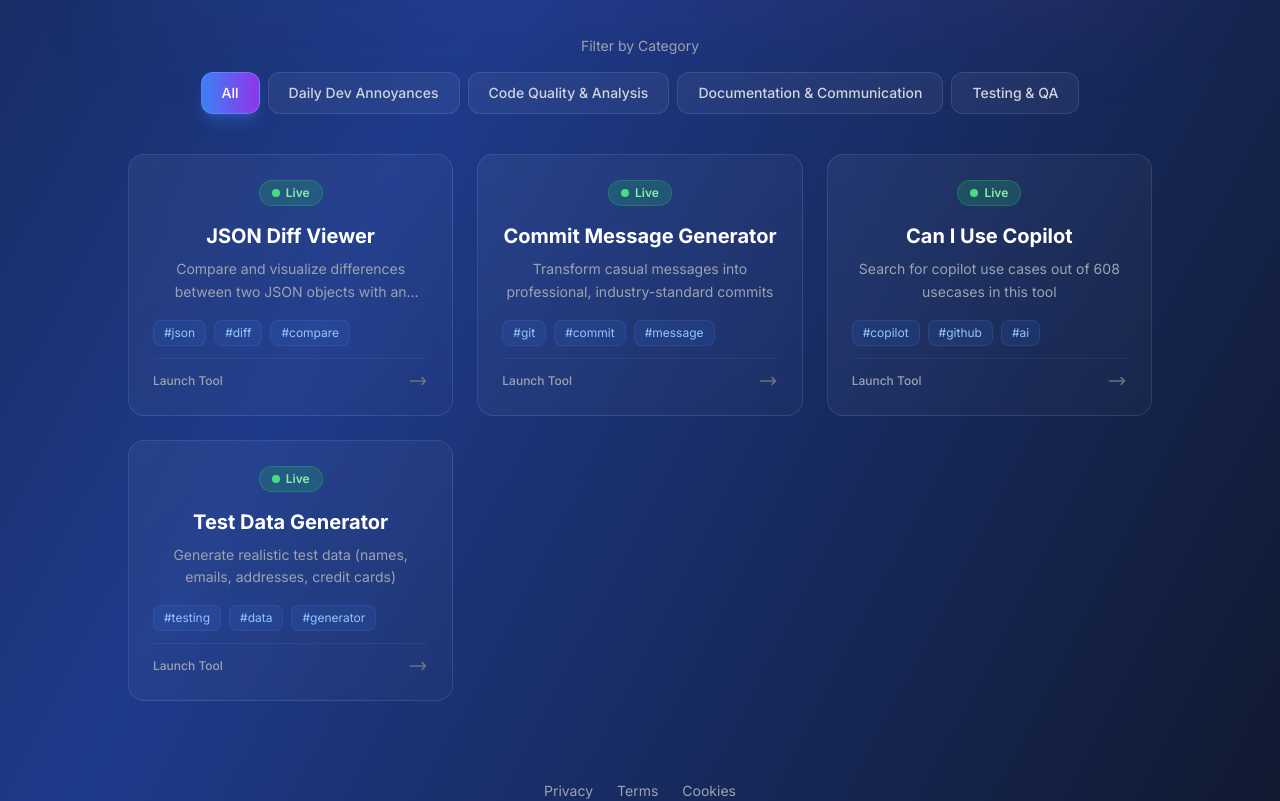
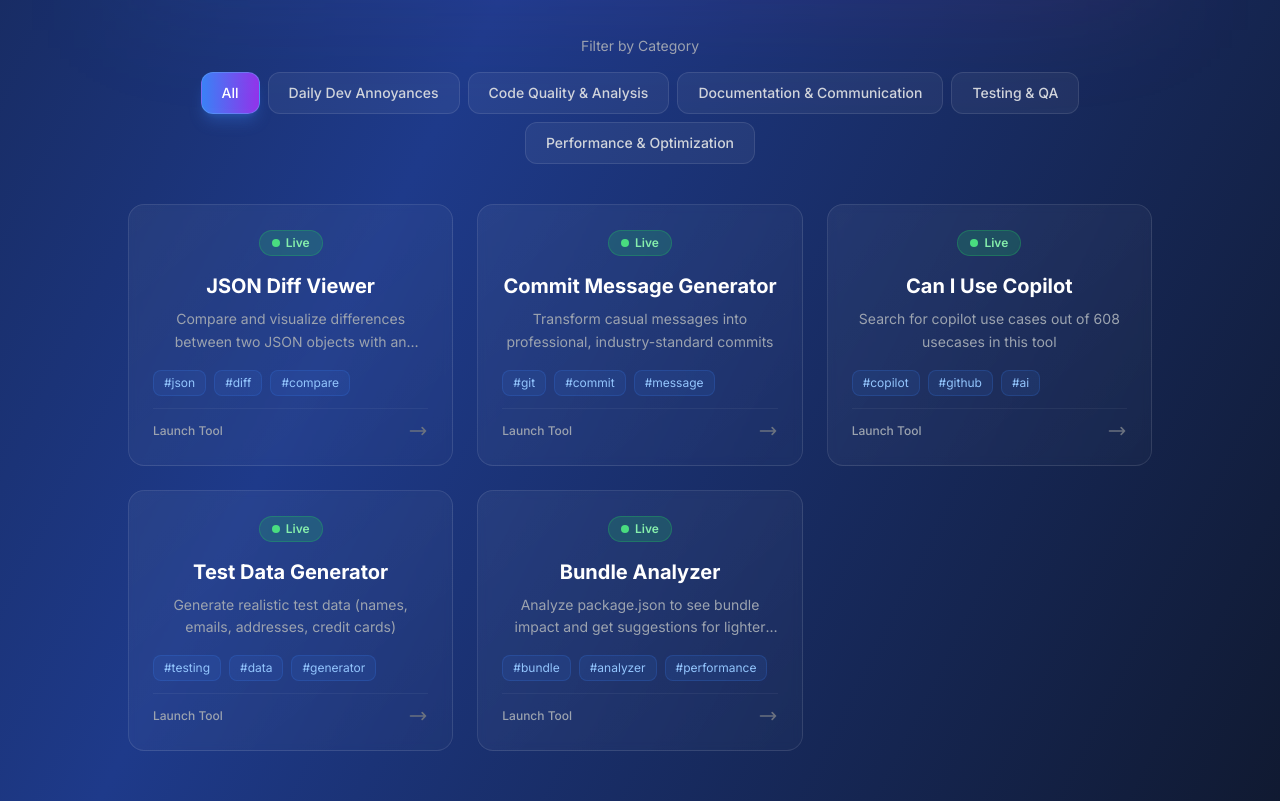
Before and after one commit to ViswanathanStartup/ainternalshomepage, a Next.js app: page / in a window 1280 px wide. Shown: the part 1560-2361 px from the top of the page. Built offline with nearby package versions, Linux system fonts and the light colour scheme.

Commit message:
added bundle analyzer

```diff
--- a/data/tools.ts
+++ b/data/tools.ts
@@ -46,6 +46,15 @@ export const tools: Tool[] = [
     tags: ['testing', 'data', 'generator', 'mock'],
     status: 'live'
   },
+  {
+    id: 'ba',
+    name: 'Bundle Analyzer',
+    description: 'Analyze package.json to see bundle impact and get suggestions for lighter alternatives',
+    url: 'https://ba.ainternals.com',
+    category: 'Performance & Optimization',
+    tags: ['bundle', 'analyzer', 'performance', 'optimization'],
+    status: 'live'
+  },
   // Add more tools here as you build them
 ]
 
@@ -54,5 +63,6 @@ export const categories = [
   'Daily Dev Annoyances',
   'Code Quality & Analysis',
   'Documentation & Communication',
-  'Testing & QA'
+  'Testing & QA',
+  'Performance & Optimization'
 ]
```
